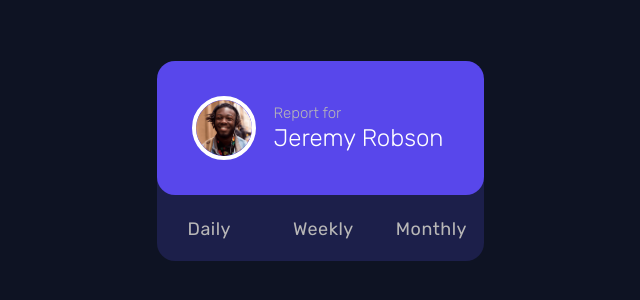
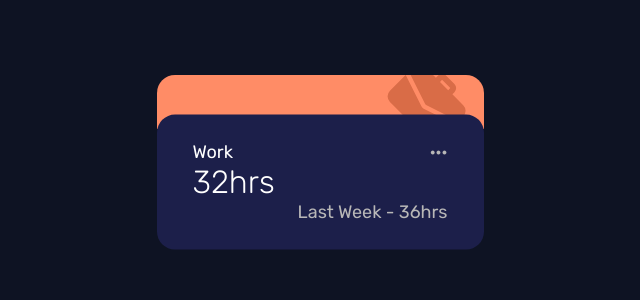
Before and after one commit to CrowdedAstronaut/time-tracking-dashboard, a React (Create React App) app: page / in a window 1280 px wide. Shown: the part 230-530 px from the top of the page, without its empty margins (320-960 px from the left). Built offline with nearby package versions, Linux system fonts and the light colour scheme.

Commit message:
passing classname as props

```diff
--- a/src/App.js
+++ b/src/App.js
@@ -1,12 +1,13 @@
 import "./css/App.css";
 import TimeCards from "./components/TimeCards/TimeCards";
 import UserCard from "./components/UserCard/UserCard";
+import TimeCard from "./components/TimeCard/TimeCard";
 
 function App() {
   return (
     <>
-      <UserCard />
-      {/* <TimeCards /> */}
+      {/* <UserCard /> */}
+      <TimeCards />
     </>
   );
 }
--- a/src/components/TimeCard/TimeCard.js
+++ b/src/components/TimeCard/TimeCard.js
@@ -1,7 +1,7 @@
-export default function TimeCard() {
+export default function TimeCard({ className }) {
   return (
     <>
-      <div className="card-container">
+      <div className={className}>
         <div className="background"> </div>
         <div className="card-information">
           <div className="title">
--- a/src/components/TimeCards/TimeCards.js
+++ b/src/components/TimeCards/TimeCards.js
@@ -3,12 +3,12 @@ import TimeCard from "../TimeCard/TimeCard";
 export default function TimeCards() {
   return (
     <div className="timecards">
+      <TimeCard className="work" />
+      {/* <TimeCard />
       <TimeCard />
       <TimeCard />
       <TimeCard />
-      <TimeCard />
-      <TimeCard />
-      <TimeCard />
+      <TimeCard /> */}
     </div>
   );
 }
--- a/src/css/App.css
+++ b/src/css/App.css
@@ -98,6 +98,9 @@ h6 {
   isolation: isolate;
 }
 
+.work {
+  width: 327px;
+}
 .background {
   margin: 0 auto;
   padding-top: 3em;
@@ -223,7 +226,6 @@ h6 {
 } */
 .hours {
   text-align: left;
-
   font-size: 32px;
   font-style: normal;
   font-weight: 300;
```
